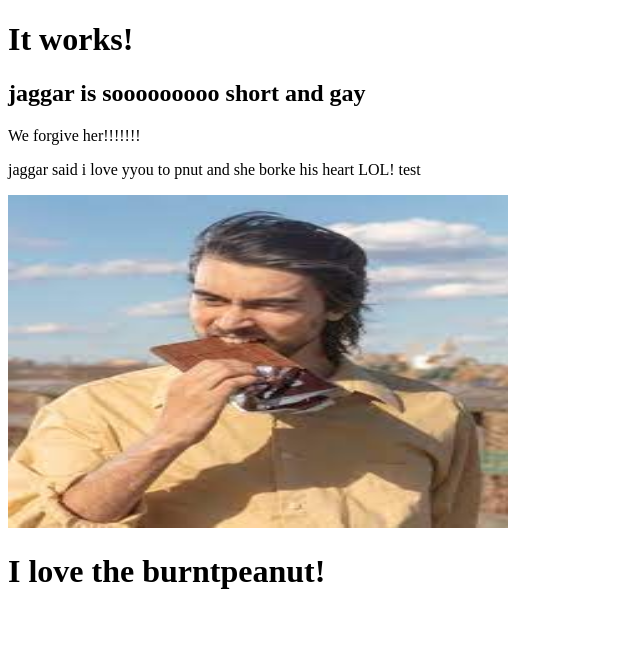
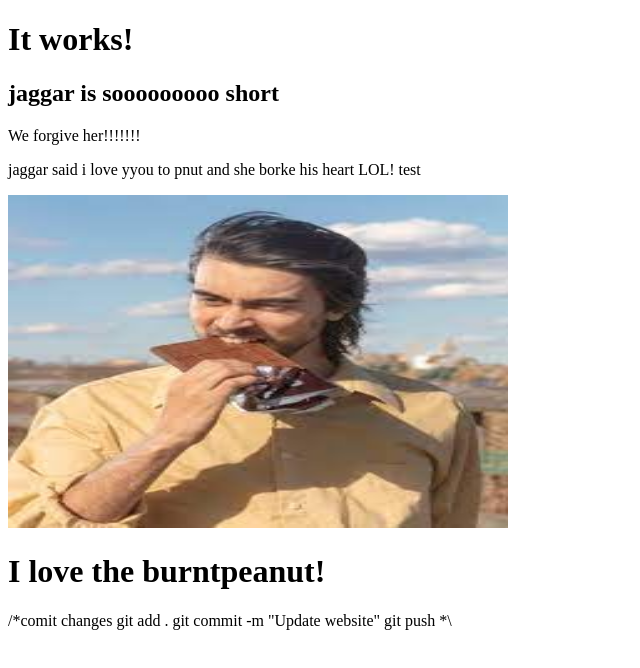
Before and after one commit to IAustinBehrensI/weforgivepnut, a plain HTML site: page index.html in a window 1280 px wide. Shown: the whole page, without its empty margins (0-640 px from the left). Drawn offline with Linux system fonts and the light colour scheme.

Commit message:
Update website

```diff
--- a/index.html
+++ b/index.html
@@ -5,7 +5,7 @@
 </head>
 <body>
     <h1>It works!</h1>
-    <h2>jaggar is sooooooooo short and gay</h2>
+    <h2>jaggar is sooooooooo short</h2>
     <p>We forgive her!!!!!!!</p>
     <p>jaggar said i love yyou to pnut and she borke his heart LOL! test</p>
     <img src="download.jpg" alt="Trulli" width="500" height="333">
@@ -14,3 +14,9 @@
     <h1>I love the burntpeanut!</h1>
 </head>
 </html>
+
+/*comit changes
+git add .
+git commit -m "Update website"
+git push
+*\
```
